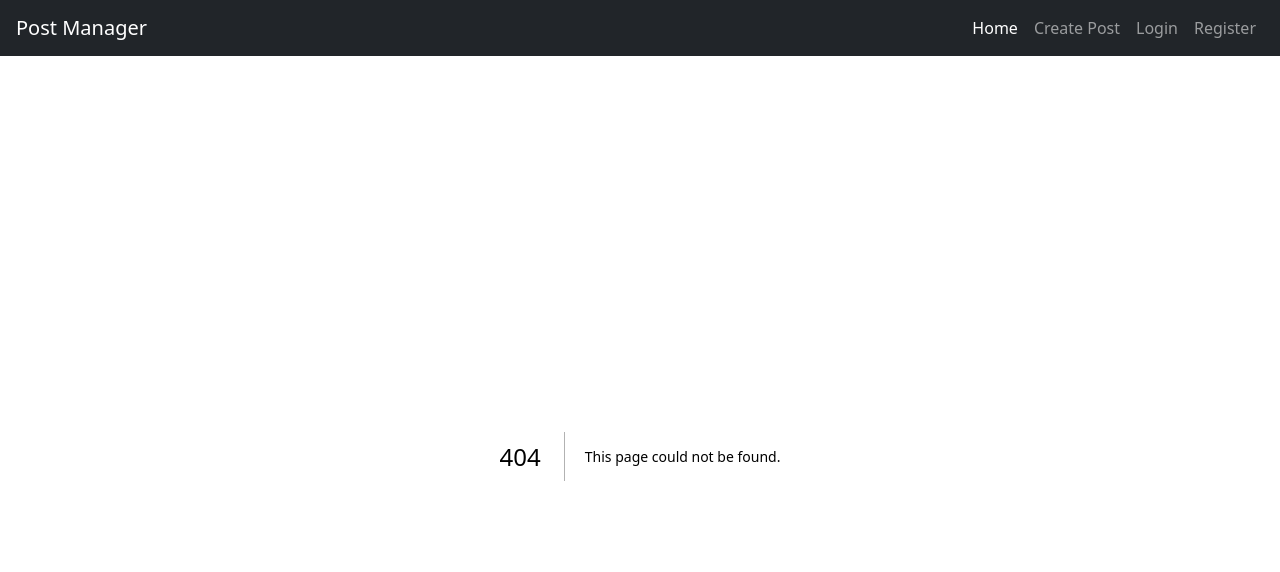
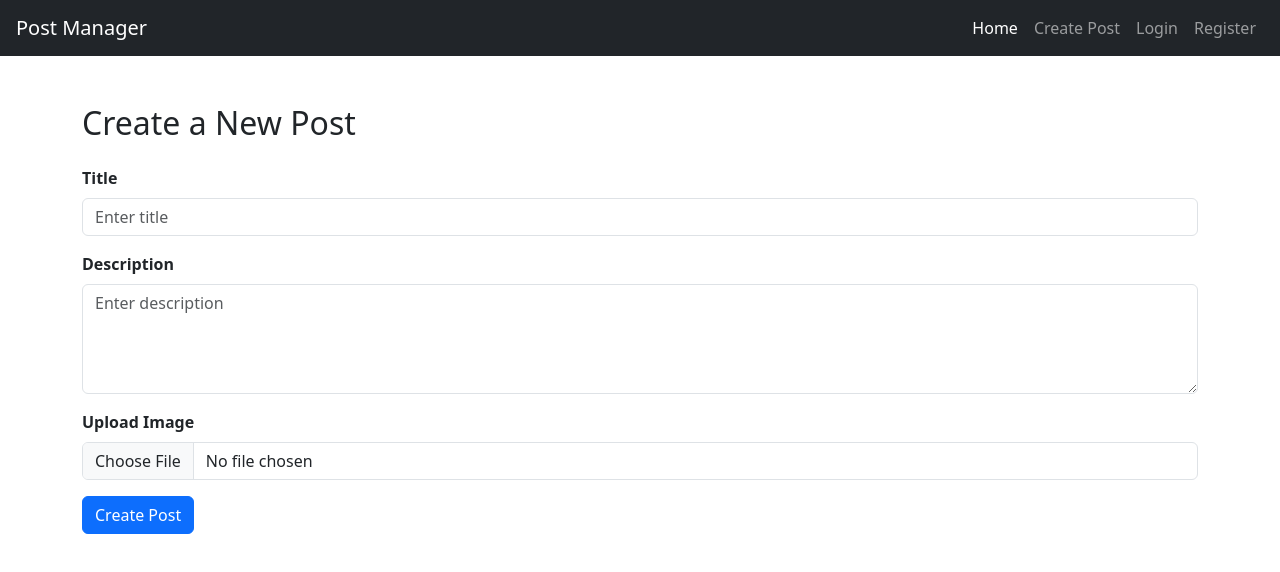
Before and after one commit to raufkali/Posts-Management-System, a Next.js app in the folder client/: page /create-post in a window 1280 px wide. Before the commit this address had no page. Shown: the top 572 px of the page. Built offline with nearby package versions, Linux system fonts and the light colour scheme.

Commit message:
create login page, create post page

```diff
--- /dev/null
+++ b/client/app/create-post/page.jsx
@@ -0,0 +1,146 @@
+"use client";
+import React, { useState } from "react";
+
+const CreatePost = () => {
+  const [formData, setFormData] = useState({
+    title: "",
+    description: "",
+    image: null,
+  });
+
+  const [previewImage, setPreviewImage] = useState(null);
+  const [isSubmitting, setIsSubmitting] = useState(false);
+  const [responseMessage, setResponseMessage] = useState("");
+
+  const handleChange = (e) => {
+    setFormData({ ...formData, [e.target.name]: e.target.value });
+  };
+
+  const handleFileChange = (e) => {
+    const file = e.target.files[0];
+    setFormData({ ...formData, image: file });
+    if (file) {
+      setPreviewImage(URL.createObjectURL(file));
+    }
+  };
+
+  const handleSubmit = async (e) => {
+    e.preventDefault();
+    setIsSubmitting(true);
+    setResponseMessage("");
+
+    const data = new FormData();
+    data.append("title", formData.title);
+    data.append("description", formData.description);
+    if (formData.image) {
+      data.append("image", formData.image);
+    }
+
+    try {
+      const res = await fetch(`${process.env.NEXT_PUBLIC_API_URL}/api/posts`, {
+        method: "POST",
+        headers: {
+          // Do NOT set Content-Type manually when using FormData
+          Authorization: `Bearer ${localStorage.getItem("token")}`, // optional if auth needed
+        },
+        body: data,
+      });
+
+      const result = await res.json();
+
+      if (!res.ok) {
+        throw new Error(result.message || "Failed to create post");
+      }
+
+      setResponseMessage("✅ Post created successfully!");
+      setFormData({ title: "", description: "", image: null });
+      setPreviewImage(null);
+    } catch (err) {
+      console.error(err);
+      setResponseMessage("❌ " + err.message);
+    } finally {
+      setIsSubmitting(false);
+    }
+  };
+
+  return (
+    <div className="container mt-5 mb-5">
+      <h2 className="mb-4">Create a New Post</h2>
+
+      {responseMessage && (
+        <div className="alert alert-info" role="alert">
+          {responseMessage}
+        </div>
+      )}
+
+      <form onSubmit={handleSubmit} encType="multipart/form-data">
+        <div className="mb-3">
+          <label htmlFor="title" className="form-label fw-bold">
+            Title
+          </label>
+          <input
+            type="text"
+            className="form-control"
+            id="title"
+            name="title"
+            value={formData.title}
+            onChange={handleChange}
+            placeholder="Enter title"
+            required
+          />
+        </div>
+
+        <div className="mb-3">
+          <label htmlFor="description" className="form-label fw-bold">
+            Description
+          </label>
+          <textarea
+            className="form-control"
+            id="description"
+            name="description"
+            rows="4"
+            value={formData.description}
+            onChange={handleChange}
+            placeholder="Enter description"
+          ></textarea>
+        </div>
+
+        <div className="mb-3">
+          <label htmlFor="image" className="form-label fw-bold">
+            Upload Image
+          </label>
+          <input
+            type="file"
+            className="form-control"
+            id="image"
+            name="image"
+            accept="image/*"
+            onChange={handleFileChange}
+          />
+        </div>
+
+        {previewImage && (
+          <div className="mb-3">
+            <p className="fw-semibold">Image Preview:</p>
+            <img
+              src={previewImage}
+              alt="Preview"
+              className="img-thumbnail"
+              style={{ maxHeight: "300px" }}
+            />
+          </div>
+        )}
+
+        <button
+          type="submit"
+          className="btn btn-primary"
+          disabled={isSubmitting}
+        >
+          {isSubmitting ? "Submitting..." : "Create Post"}
+        </button>
+      </form>
+    </div>
+  );
+};
+
+export default CreatePost;
```
Also changed, not shown: client/app/login/page.jsx (added, +95 -0 lines), 3 other files (tests, documents, lock files or other folders).
